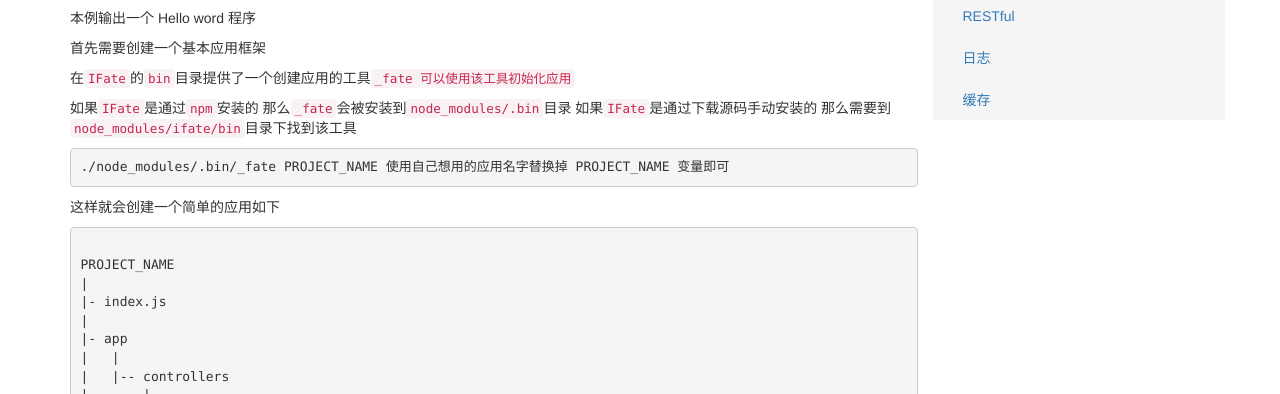
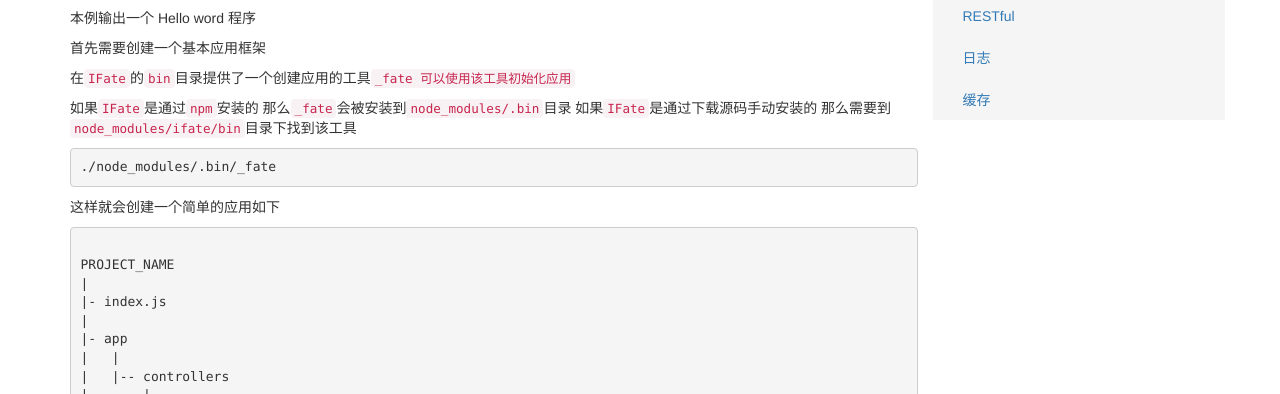
Before and after one commit to afuafuyo/ifate, a website: page doc/index.html in a window 1280 px wide. Shown: the part 706-1100 px from the top of the page. Drawn offline with nearby package versions, Linux system fonts and the light colour scheme.

Commit message:
change bin

```diff
--- a/doc/index.html
+++ b/doc/index.html
@@ -74,7 +74,7 @@ __  ___   __          __
                 如果<code>IFate</code>是通过<code>npm</code>安装的 那么<code>_fate</code>会被安装到<code>node_modules/.bin</code>目录
                 如果<code>IFate</code>是通过下载源码手动安装的 那么需要到<code>node_modules/ifate/bin</code>目录下找到该工具
             </p>
-            <pre><code>./node_modules/.bin/_fate PROJECT_NAME 使用自己想用的应用名字替换掉 PROJECT_NAME 变量即可</code></pre>
+            <pre><code>./node_modules/.bin/_fate</code></pre>
 
             <p>这样就会创建一个简单的应用如下</p>
 <pre><code>
```
Also changed, not shown: 1 other file.
